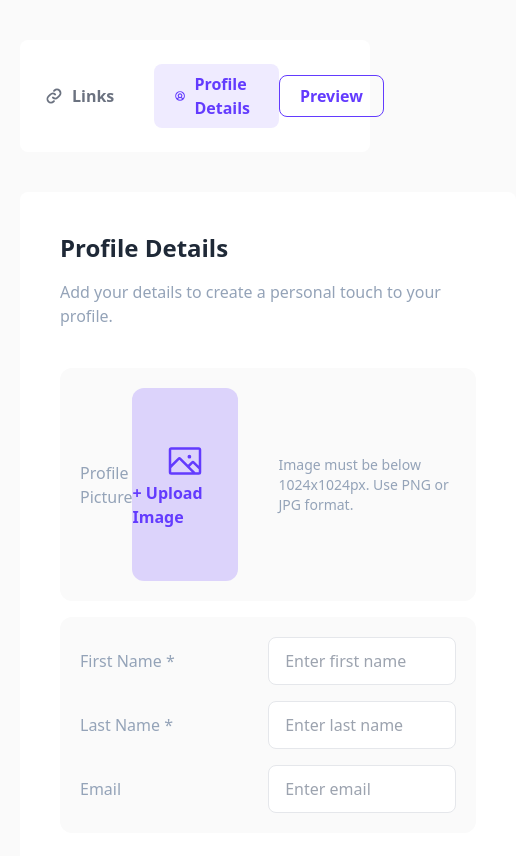
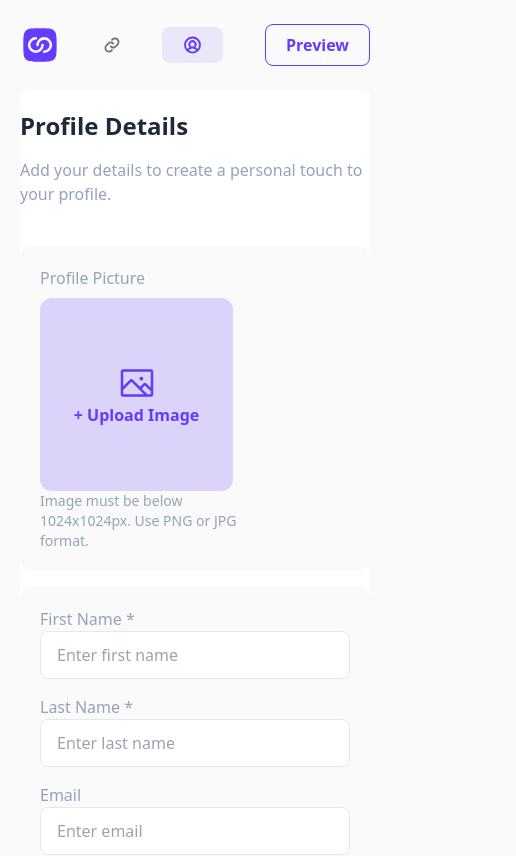
Before and after one commit to hasibmuhammad/link-sharing-app, a Next.js app: page /profile in a window 390 px wide. Shown: the top 856 px of the page, 516 px wide, since content can reach past the window. Built offline with nearby package versions, Linux system fonts and the light colour scheme.

Commit message:
fixed responsive issue for all pages

```diff
--- a/src/app/components/ui/Header/index.tsx
+++ b/src/app/components/ui/Header/index.tsx
@@ -16,7 +16,8 @@ export const Header = (): JSX.Element => {
                 <ul className="flex justify-between items-center max-w-7xl mx-auto">
                     <li>
                         <Link href={"/links"}>
-                            <Image src="/images/logo-devlinks-large.svg" width={183} height={40} alt="Logo - Devlinks Logo" />
+                            <Image className="hidden md:block" src="/images/logo-devlinks-large.svg" width={183} height={40} alt="Logo - Devlinks Logo" />
+                            <Image className="md:hidden block" src="/images/logo-devlinks-small.svg" width={40} height={40} alt="Logo - Devlinks Logo" />
                         </Link>
                     </li>
                     <ul className="flex gap-10">
@@ -28,11 +29,10 @@ export const Header = (): JSX.Element => {
                                     height="20"
                                     fill="currentColor"
                                     viewBox="0 0 21 20"
-                                    className="header--logo"
                                 >
                                     <path d="M11.154 14.65a.936.936 0 0 1 0 1.329l-.464.464a4.689 4.689 0 1 1-6.631-6.631l1.884-1.884a4.687 4.687 0 0 1 6.432-.194.941.941 0 0 1-1.25 1.407 2.813 2.813 0 0 0-3.857.114l-1.883 1.882a2.813 2.813 0 1 0 3.978 3.978l.464-.464a.936.936 0 0 1 1.327 0ZM16.94 3.558a4.695 4.695 0 0 0-6.63 0l-.465.464a.94.94 0 1 0 1.328 1.328l.464-.464a2.813 2.813 0 0 1 3.978 3.978l-1.883 1.885a2.813 2.813 0 0 1-3.858.111.942.942 0 0 0-1.25 1.407 4.688 4.688 0 0 0 6.43-.19l1.884-1.884a4.695 4.695 0 0 0 .002-6.633v-.002Z"></path>
                                 </svg>
-                                <p>Links</p>
+                                <p className="hidden md:block">Links</p>
                             </Link>
                         </li>
                         <li className={`flex items-center gap-2 cursor-pointer ${isActive("/profile")} hover:text-primary`}>
@@ -47,7 +47,7 @@ export const Header = (): JSX.Element => {
                                 >
                                     <path d="M10.5 1.563A8.437 8.437 0 1 0 18.938 10 8.447 8.447 0 0 0 10.5 1.562ZM6.716 15.357a4.688 4.688 0 0 1 7.568 0 6.54 6.54 0 0 1-7.568 0Zm1.596-5.982a2.188 2.188 0 1 1 4.376 0 2.188 2.188 0 0 1-4.376 0Zm7.344 4.683a6.523 6.523 0 0 0-2.265-1.83 4.062 4.062 0 1 0-5.782 0 6.522 6.522 0 0 0-2.265 1.83 6.562 6.562 0 1 1 10.304 0h.008Z"></path>
                                 </svg>
-                                <p>Profile Details</p>
+                                <p className="hidden md:block">Profile Details</p>
                             </Link>
                         </li>
                     </ul>
--- a/src/app/links/page.tsx
+++ b/src/app/links/page.tsx
@@ -89,7 +89,7 @@ const Links = (): JSX.Element | null => {
     return (
         <>
             <header className="px-5 lg:px-0">
-                <div className="max-w-[1300px] w-full mx-auto my-10 bg-white p-6 rounded-lg">
+                <div className="max-w-[1300px] w-full mx-auto md:my-10 md:bg-white py-6 md:p-6 rounded-lg">
                     <Header />
                 </div>
             </header>
@@ -98,7 +98,7 @@ const Links = (): JSX.Element | null => {
                     <div className="bg-white md:col-span-1 p-6 h-[800px] rounded-lg hidden lg:flex justify-center items-center">
                         <MobileMockupWrapper />
                     </div>
-                    <div className="bg-white p-10 col-span-3 lg:col-span-2 rounded-lg">
+                    <div className="bg-white py-5 md:p-10 col-span-3 lg:col-span-2 rounded-lg">
                         <div className="space-y-4">
                             <h1 className="text-2xl md:text-4xl font-bold text-gray-800">Customize your links</h1>
                             <p className="text-slate-400">
@@ -246,8 +246,8 @@ const Links = (): JSX.Element | null => {
                             links?.length > 0 &&
                             <div className="mt-10">
                                 <hr />
-                                <div className="mt-10 flex justify-end items-center">
-                                    <button form="form" type="submit" className="bg-primary px-5 py-2 rounded-lg text-white hover:bg-primary/40">Save</button>
+                                <div className="mt-10 flex md:justify-end md:items-center">
+                                    <button form="form" type="submit" className="bg-primary px-5 py-2 rounded-lg text-white hover:bg-primary/40 w-full md:w-[100px]">Save</button>
                                 </div>
                             </div>
                         }
--- a/src/app/profile/page.tsx
+++ b/src/app/profile/page.tsx
@@ -60,7 +60,7 @@ const Profile = (): JSX.Element | null => {
     return (
         <>
             <header className="px-5 lg:px-0">
-                <div className="max-w-[1300px] w-full mx-auto my-10 bg-white p-6 rounded-lg">
+                <div className="max-w-[1300px] w-full mx-auto md:my-10 md:bg-white py-6 md:p-6 rounded-lg">
                     <Header />
                 </div>
             </header>
@@ -69,7 +69,7 @@ const Profile = (): JSX.Element | null => {
                     <div className="bg-white md:col-span-1 p-6 h-[800px] rounded-lg hidden lg:flex justify-center items-center">
                         <MobileMockupWrapper />
                     </div>
-                    <div className="bg-white p-10 col-span-3 lg:col-span-2 rounded-lg">
+                    <div className="bg-white py-5 md:p-10 col-span-3 lg:col-span-2 rounded-lg">
                         <div className="space-y-4">
                             <h1 className="text-2xl md:text-4xl font-bold text-gray-800">Profile Details</h1>
                             <p className="text-slate-400">
@@ -79,9 +79,9 @@ const Profile = (): JSX.Element | null => {
 
                         <div className="mt-10 space-y-4">
                             <div className="bg-background rounded-xl p-5 space-y-4">
-                                <div className="flex items-center justify-between">
+                                <div className="flex flex-col md:flex-row md:items-center md:justify-between gap-2 md:gap-0">
                                     <label htmlFor="profilepicture" className=" text-slate-400">Profile Picture</label>
-                                    <div className="flex items-center gap-10">
+                                    <div className="flex flex-col md:flex-row md:items-center md:gap-10">
                                         <div
                                             ref={uploadFileRef}
                                             className={`relative rounded-xl w-[193px] h-[193px] bg-primary/20 cursor-pointer`}
@@ -125,7 +125,7 @@ const Profile = (): JSX.Element | null => {
                                 </div>
                             </div>
                             <div className="bg-background rounded-xl p-5 space-y-4">
-                                <div className="flex items-center">
+                                <div className="flex flex-col md:flex-row md:items-center">
                                     <label htmlFor="profilepicture" className=" text-slate-400 max-w-[280px] w-full">First Name *</label>
                                     <div className="w-full">
                                         <input
@@ -134,7 +134,7 @@ const Profile = (): JSX.Element | null => {
                                         />
                                     </div>
                                 </div>
-                                <div className="flex items-center">
+                                <div className="flex flex-col md:flex-row md:items-center">
                                     <label htmlFor="profilepicture" className=" text-slate-400 max-w-[280px] w-full">Last Name *</label>
                                     <div className="w-full">
                                         <input
@@ -143,7 +143,7 @@ const Profile = (): JSX.Element | null => {
                                         />
                                     </div>
                                 </div>
-                                <div className="flex items-center">
+                                <div className="flex flex-col md:flex-row md:items-center">
                                     <label htmlFor="profilepicture" className=" text-slate-400 max-w-[280px] w-full">Email</label>
                                     <div className="w-full">
                                         <input
@@ -157,8 +157,8 @@ const Profile = (): JSX.Element | null => {
 
                         <div className="mt-10">
                             <hr />
-                            <div className="mt-10 flex justify-end items-center">
-                                <button className="bg-primary px-5 py-2 rounded-lg text-white">Save</button>
+                            <div className="mt-10 flex md:justify-end md:items-center">
+                                <button className="bg-primary px-5 py-2 rounded-lg text-white w-full md:w-[100px]">Save</button>
                             </div>
                         </div>
                     </div>
```
Also changed, not shown: src/app/preview/page.tsx (+7 -23 lines).
